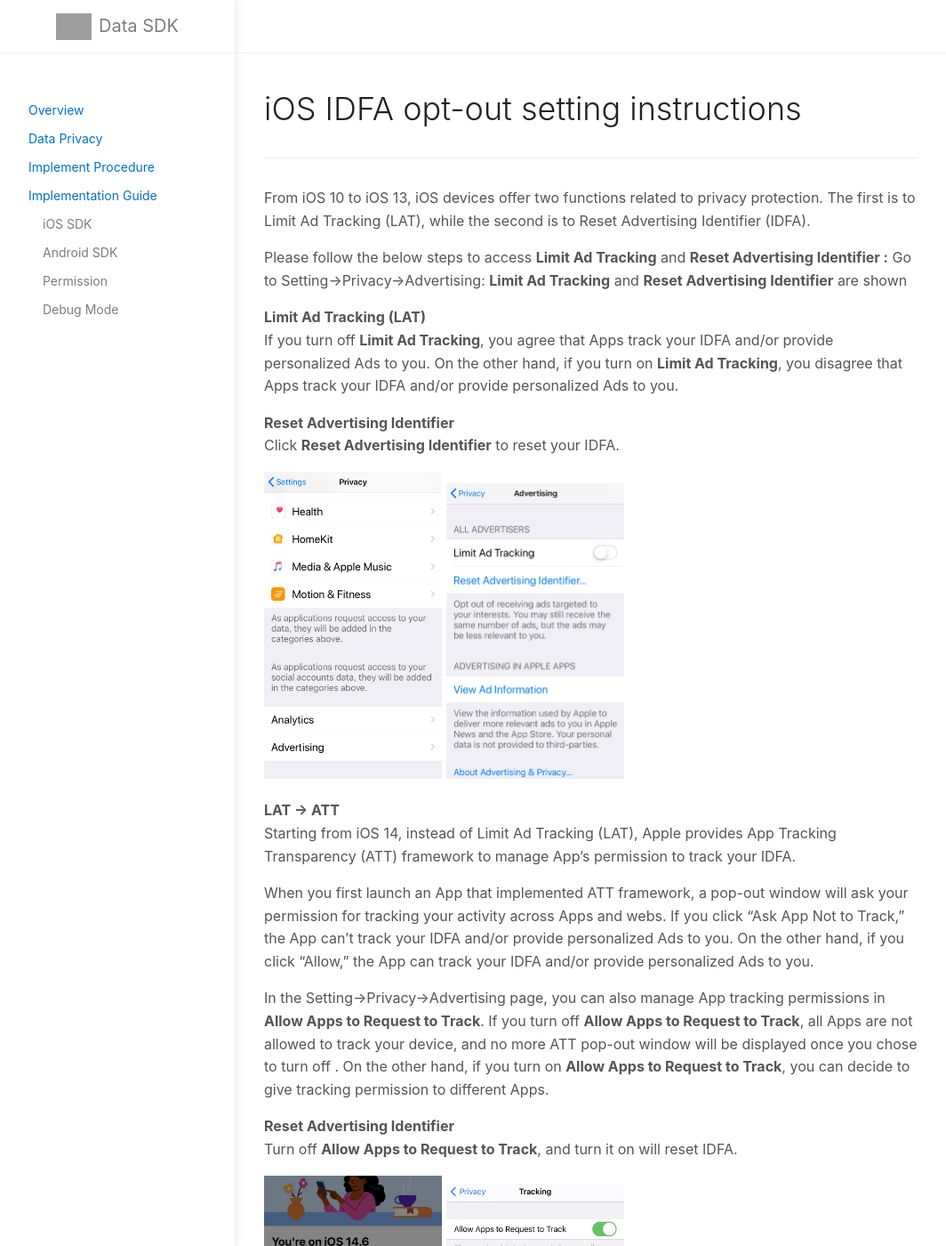
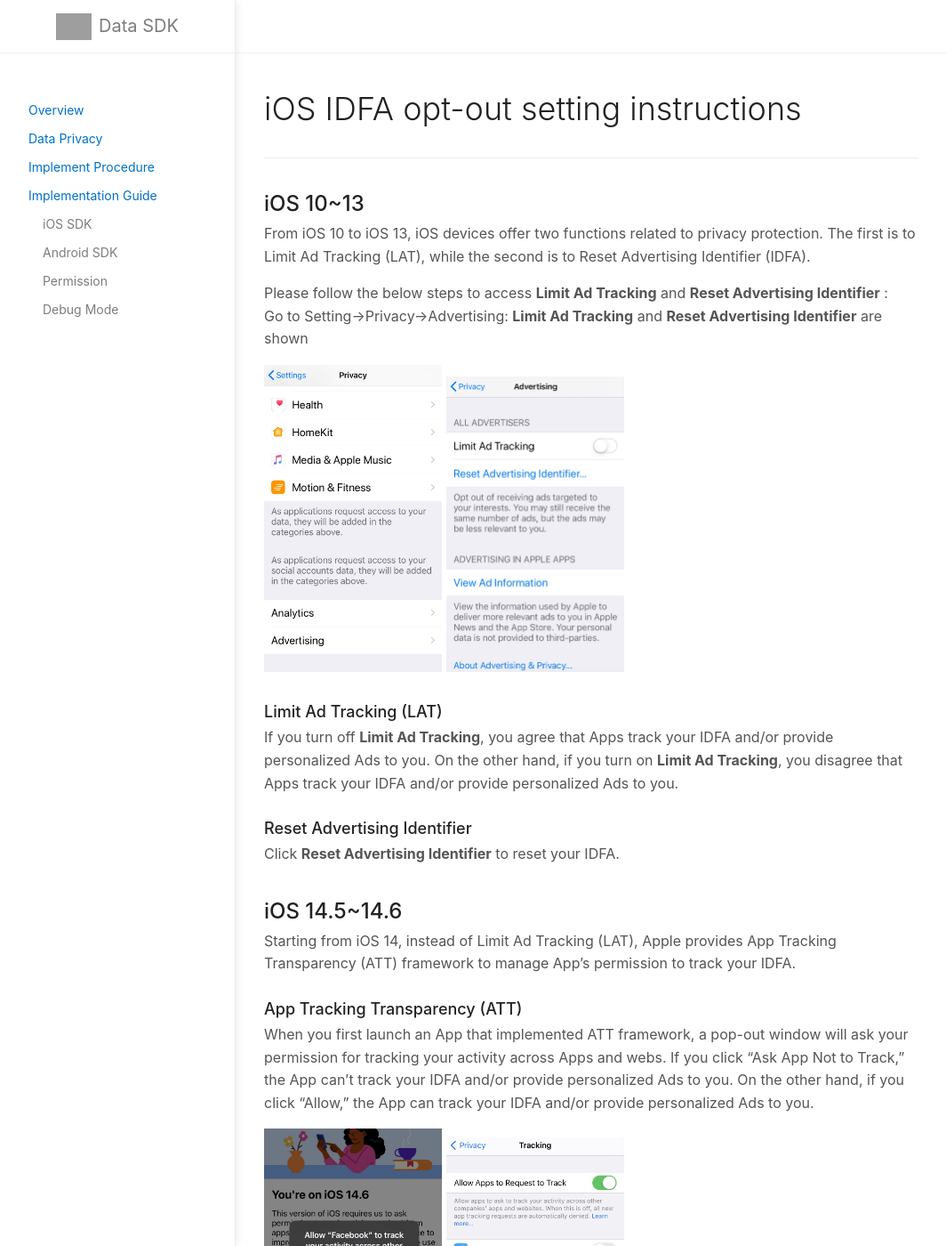
Before and after one commit to vpon-data/data-sdk, a Jekyll site: the page built from docs/Opt-out-ios.md, in a window 1280 px wide and 1400 px high. Shown: the whole window at 89% size, without its empty margins (107-1171 px from the left). Built offline with Jekyll 4.4.1, drawn with Linux system fonts in a browser that asks for light colours; grey boxes are pictures that could not be loaded.

Commit message:
Update Opt-out-ios.md

```diff
--- a/docs/Opt-out-ios.md
+++ b/docs/Opt-out-ios.md
@@ -11,28 +11,34 @@
 # iOS IDFA opt-out setting instructions
 ---
 
+## iOS 10~13
 From iOS 10 to iOS 13, iOS devices offer two functions related to privacy protection. The first is to Limit Ad Tracking (LAT), while the second is to Reset Advertising Identifier (IDFA).
 
-Please follow the below steps to access **Limit Ad Tracking** and  **Reset Advertising Identifier :**
+Please follow the below steps to access **Limit Ad Tracking** and  **Reset Advertising Identifier** :
 Go to Setting→Privacy→Advertising: **Limit Ad Tracking** and **Reset Advertising Identifier** are shown
-
-**Limit Ad Tracking (LAT)**
-If you turn off **Limit Ad Tracking**, you agree that Apps track your IDFA and/or provide personalized Ads to you. On the other hand, if you turn on **Limit Ad Tracking**, you disagree that Apps track your IDFA and/or provide personalized Ads to you.
-
-**Reset Advertising Identifier**
-Click **Reset Advertising Identifier** to reset your IDFA.
 
 <img src="/docs/images/LAT_1.png" alt="drawing" width="200" height="350"/> <img src="/docs/images/LAT_2.png" alt="drawing" width="200" height="350"/>
 
 
-**LAT → ATT**
+### Limit Ad Tracking (LAT)
+If you turn off **Limit Ad Tracking**, you agree that Apps track your IDFA and/or provide personalized Ads to you. On the other hand, if you turn on **Limit Ad Tracking**, you disagree that Apps track your IDFA and/or provide personalized Ads to you.
+
+### Reset Advertising Identifier
+Click **Reset Advertising Identifier** to reset your IDFA.
+
+
+
+
+## iOS 14.5~14.6
 Starting from iOS 14, instead of Limit Ad Tracking (LAT), Apple provides App Tracking Transparency (ATT) framework to manage App’s permission to track your IDFA.
 
+### App Tracking Transparency (ATT)
 When you first launch an App that implemented ATT framework, a pop-out window will ask your permission for tracking your activity across Apps and webs. If you click “Ask App Not to Track,” the App can't track your IDFA and/or provide personalized Ads to you. On the other hand, if you click “Allow,” the App can track your IDFA and/or provide personalized Ads to you.
+
+<img src="/docs/images/ATT_1.png" alt="drawing" width="200" height="350"/> <img src="/docs/images/ATT_2.png" alt="drawing" width="200" height="350"/>
+
 
 In the Setting→Privacy→Advertising page, you can also manage App tracking permissions in **Allow Apps to Request to Track**. If you turn off **Allow Apps to Request to Track**, all Apps are not allowed to track your device, and no more ATT pop-out window will be displayed once you chose to turn off . On the other hand, if you turn on **Allow Apps to Request to Track**, you can decide to give tracking permission to different Apps.
 
-**Reset Advertising Identifier**
+## Reset Advertising Identifier
 Turn off **Allow Apps to Request to Track**, and turn it on will reset IDFA.
-
-<img src="/docs/images/ATT_1.png" alt="drawing" width="200" height="350"/> <img src="/docs/images/ATT_2.png" alt="drawing" width="200" height="350"/>
```
